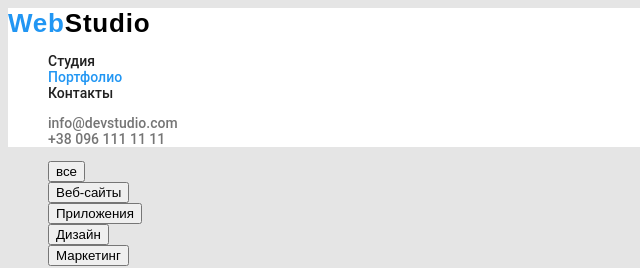
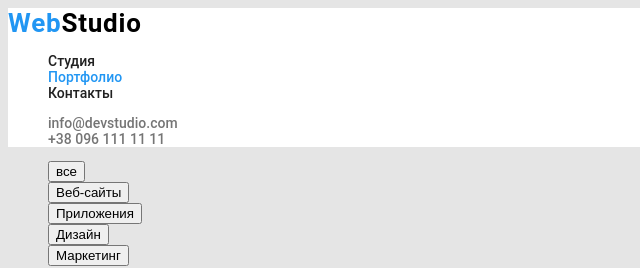
Before and after one commit to AnnaGlt/goit-markup-hw-02, a plain HTML site: page portfolio.html in a window 1280 px wide. Shown: the top 268 px of the page, 0-640 px from the left. Drawn offline with Linux system fonts and the light colour scheme.

Commit message:
correct :root

```diff
--- a/common.css
+++ b/common.css
@@ -25,7 +25,7 @@
 }
 
 .button {
-    font-family: inherit;
+    font-family: var(--secondary-font), sans-serif;
     color: var(--primery-white-coloc);
     background-color: var(--accent-color);
     font-weight: 700;
@@ -97,7 +97,7 @@
 /* кнопки */
 
 .button.secondary {
-    font-family: inherit;
+    font-family: var(--secondary-font), sans-serif;
     color: var(--title-text-coloc);
     font-weight: 500;
     font-size: 16px;
--- a/main.css
+++ b/main.css
@@ -15,13 +15,15 @@
     --secondary-background-color: #F5F4FA;
     --body-background-color: #E5E5E5;
     --black: #000000;
+    --main-font: Roboto;
+    --secondary-font: inherit;
 }
 
 
 body {
     background-color: var(--body-background-color);
     color: var(--primery-text-color);
-    font-family: Roboto, sans-serif;
+    font-family: var(--main-font), sans-serif;
     font-size: 14px;
     line-height: 1,71;
 }
@@ -30,8 +32,9 @@ body {
 
 .header>.logo,
 .footer>.logo {
+    display: flex;
     color: var(--accent-color);
-    font-family: Raleway, sans-serif;
+    font-family: var(--main-font), sans-serif;
     font-weight: 700;
     font-size: 26px;
     line-height: 1.19;
```
